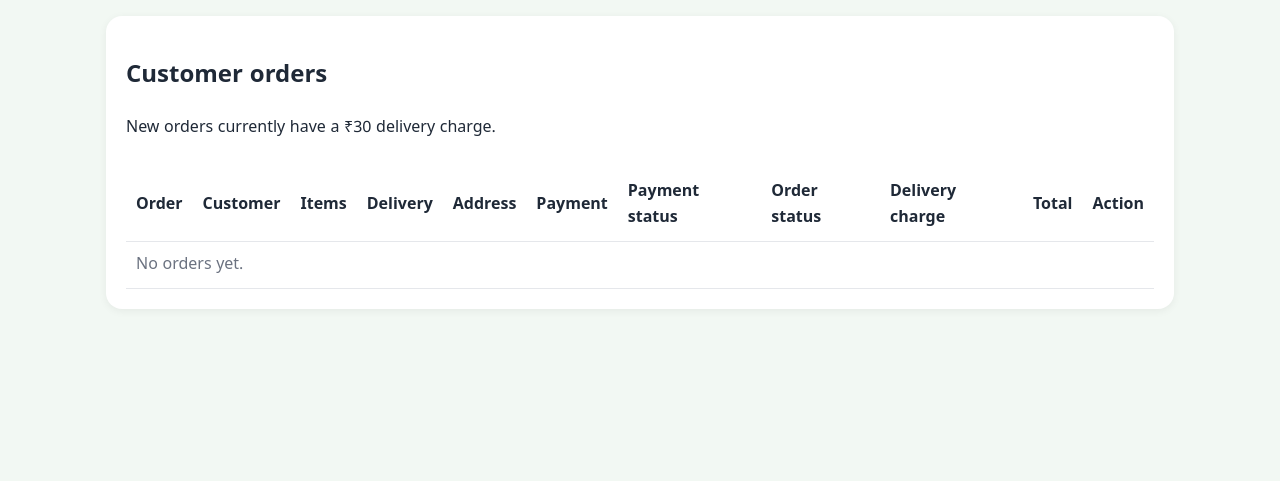
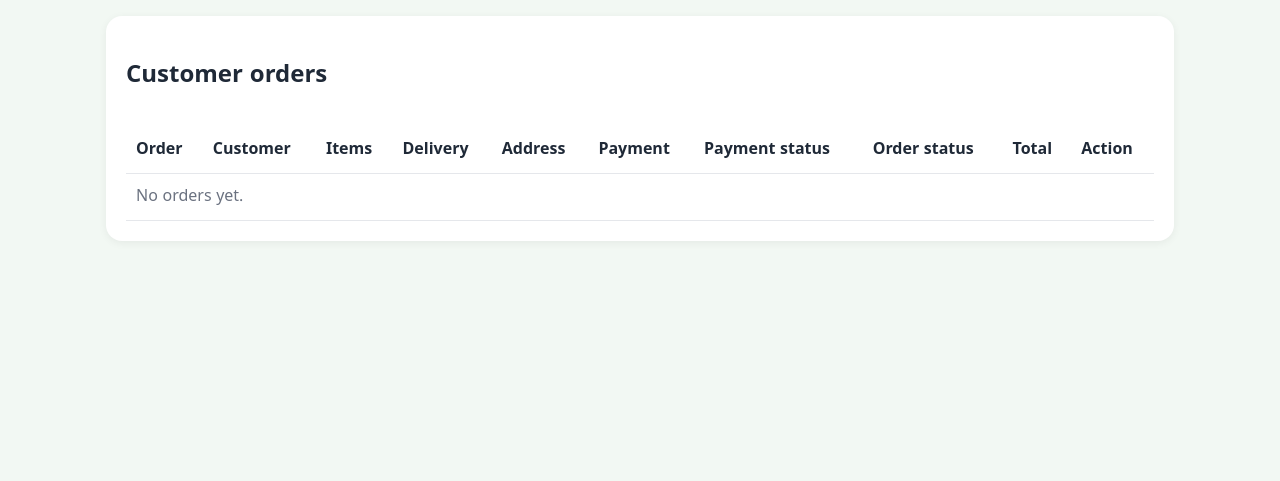
Before and after one commit to vijayalnavar16-oss/FreshKart, a Flask app: page /admin/orders in a window 1280 px wide. Shown: the part 66-547 px from the top of the page. Run offline with Flask 3, Linux system fonts and the light colour scheme; the visitor is signed in with stand-in values (Sample User, id 1); data comes from the database, SQL or seed files in the repository; data that the repository does not hold is empty.

Commit message:
Hide delivery charge from admin orders dashboard

```diff
--- a/templates/admin_orders.html
+++ b/templates/admin_orders.html
@@ -2,17 +2,12 @@
 {% block content %}
 <section class="card">
   <h1>Customer orders</h1>
-  {% if free_delivery %}
-    <p>Free delivery is enabled for new orders. Existing orders are unchanged.</p>
-  {% else %}
-    <p>New orders currently have a ₹30 delivery charge.</p>
-  {% endif %}
   <div class="table-wrap">
     <table class="list">
       <thead>
         <tr>
           <th>Order</th><th>Customer</th><th>Items</th><th>Delivery</th>
-          <th>Address</th><th>Payment</th><th>Payment status</th><th>Order status</th><th>Delivery charge</th><th>Total</th><th>Action</th>
+          <th>Address</th><th>Payment</th><th>Payment status</th><th>Order status</th><th>Total</th><th>Action</th>
         </tr>
       </thead>
       <tbody>
@@ -32,7 +27,6 @@
           <td>{{ order['payment_method'] }}</td>
           <td>{{ order['payment_status']|replace('_', ' ')|title }}</td>
           <td>{{ order['status'] }}</td>
-          <td>₹{{ '%.2f'|format(order['delivery_charge']) }}</td>
           <td>₹{{ '%.2f'|format(order['total']) }}</td>
           <td>
             {% if order['payment_method'] == 'UPI' and order['payment_status'] in ('pending', 'verification_requested') and order['status'] == 'Pending' %}
```
